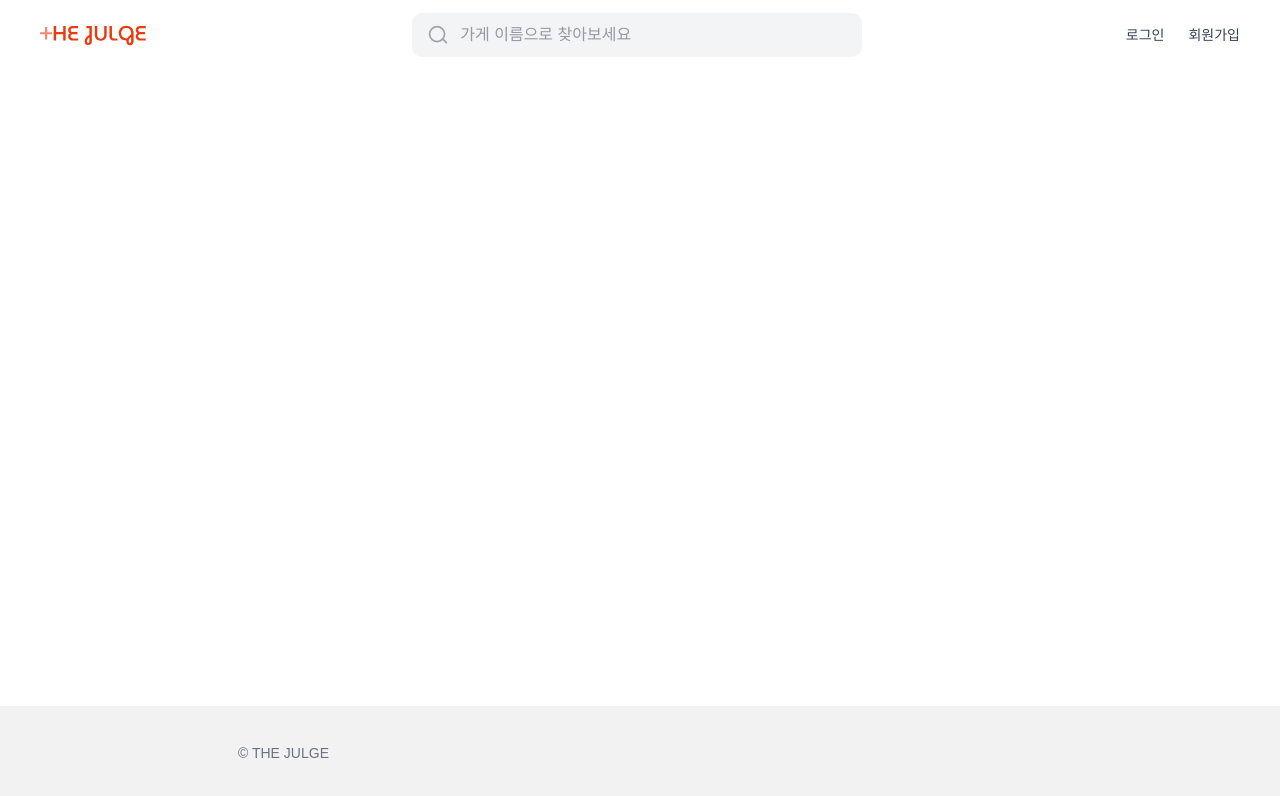
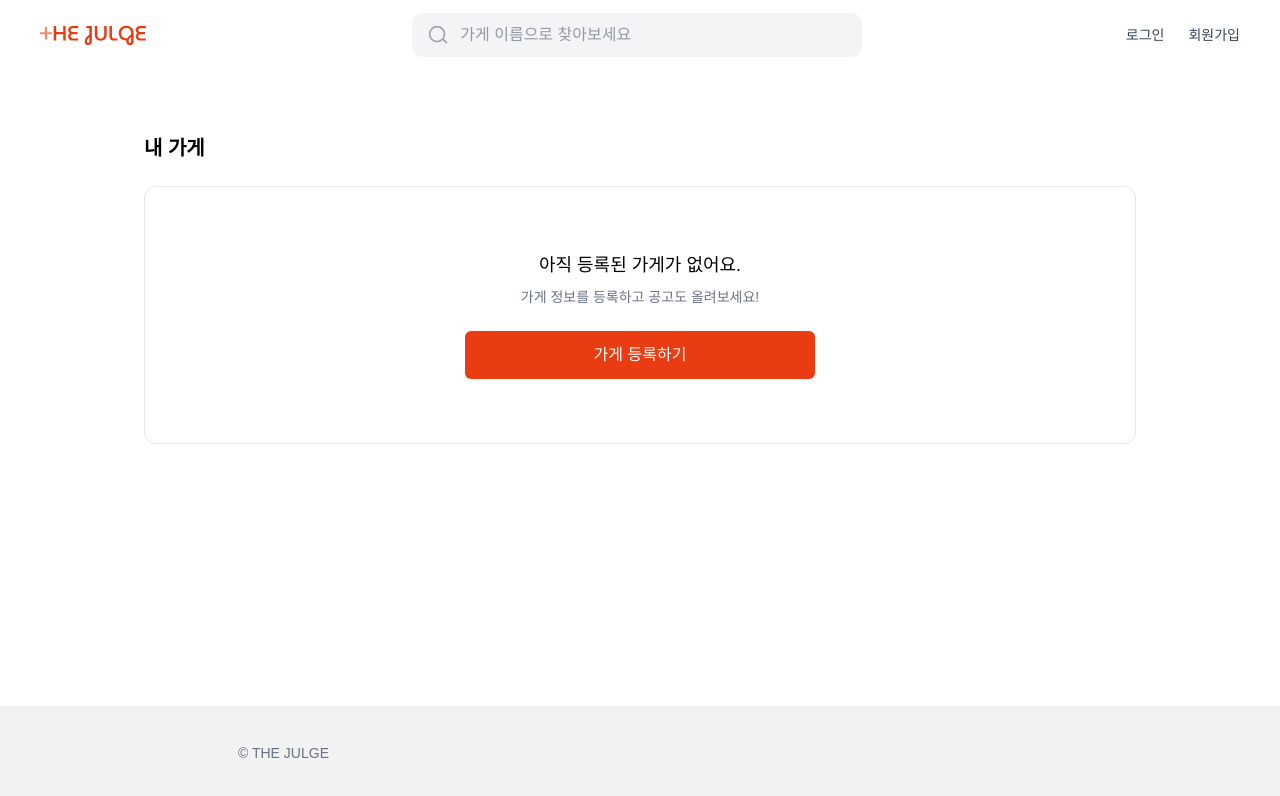
Before and after one commit to FE19-Team6/the-julge, a Next.js app: page /mystore in a window 1280 px wide. Shown: the top 796 px of the page. Built offline with nearby package versions, Linux system fonts and the light colour scheme; a web font is replaced by a local one.

Commit message:
feat: nodata-영역구성

```diff
--- a/src/app/(main)/mystore/page.tsx
+++ b/src/app/(main)/mystore/page.tsx
@@ -1,3 +1,30 @@
-export default function Page() {
-  return <></>;
+import NoData from "@/components/common/NoData/NoData";
+import LinkButton from "@/components/common/Button/LinkButton";
+
+export default function StoreInfoDetailEmptyPage() {
+  const hasStore = false;
+
+  return (
+    <div className="w-full flex flex-col items-center">
+      <section className="w-full flex justify-center">
+        <div className="w-full max-w-5xl px-4 flex flex-col mt-10">
+          <h1 className="text-xl font-bold mb-6">내 가게</h1>
+
+          {!hasStore ? (
+            <NoData
+              title="아직 등록된 가게가 없어요."
+              description="가게 정보를 등록하고 공고도 올려보세요!"
+              action={
+                <LinkButton href="/mystore/create" variant="primary" size="lg">
+                  가게 등록하기
+                </LinkButton>
+              }
+            />
+          ) : (
+            <div>가게 상세 내용</div>
+          )}
+        </div>
+      </section>
+    </div>
+  );
 }
```
